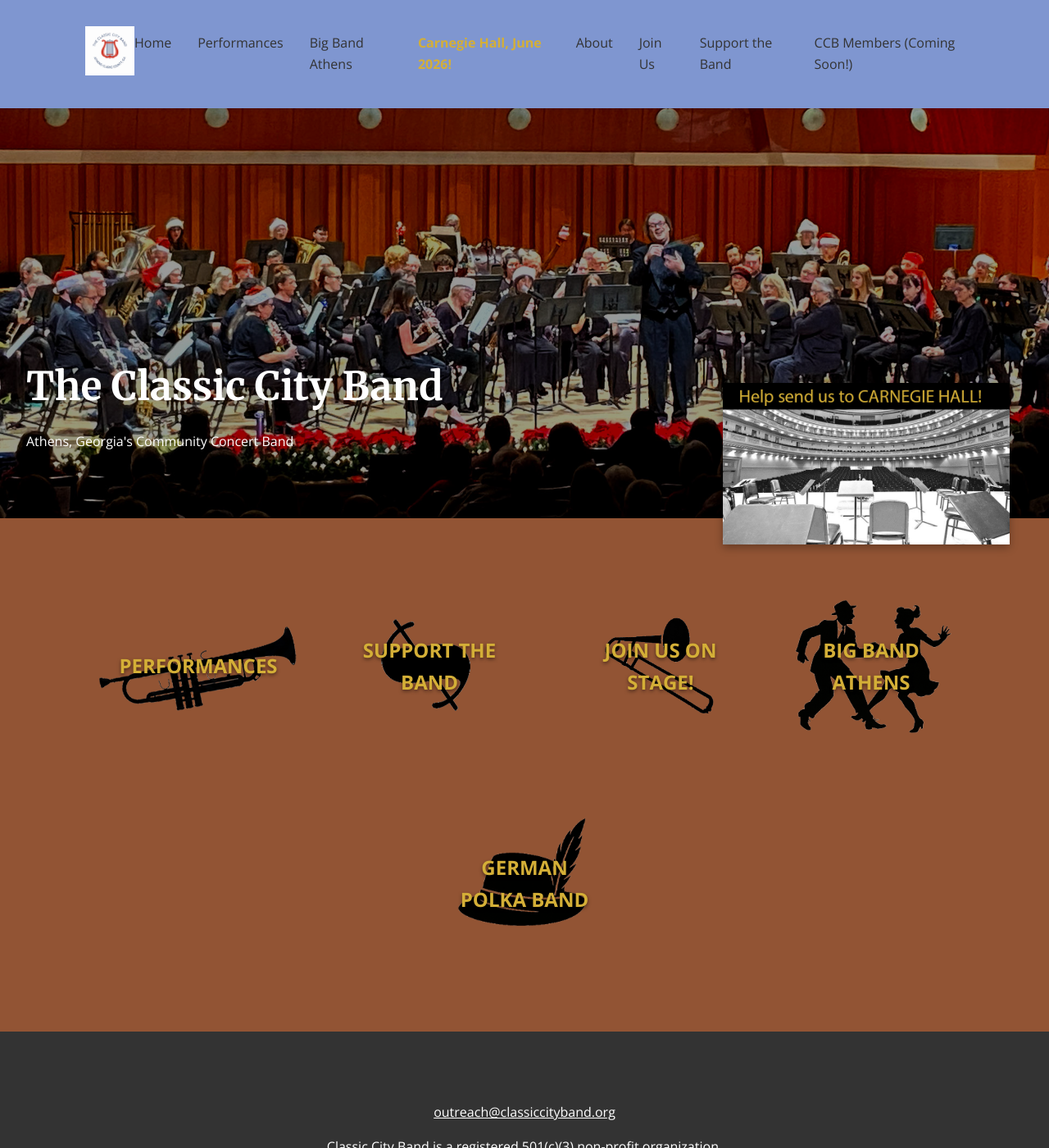
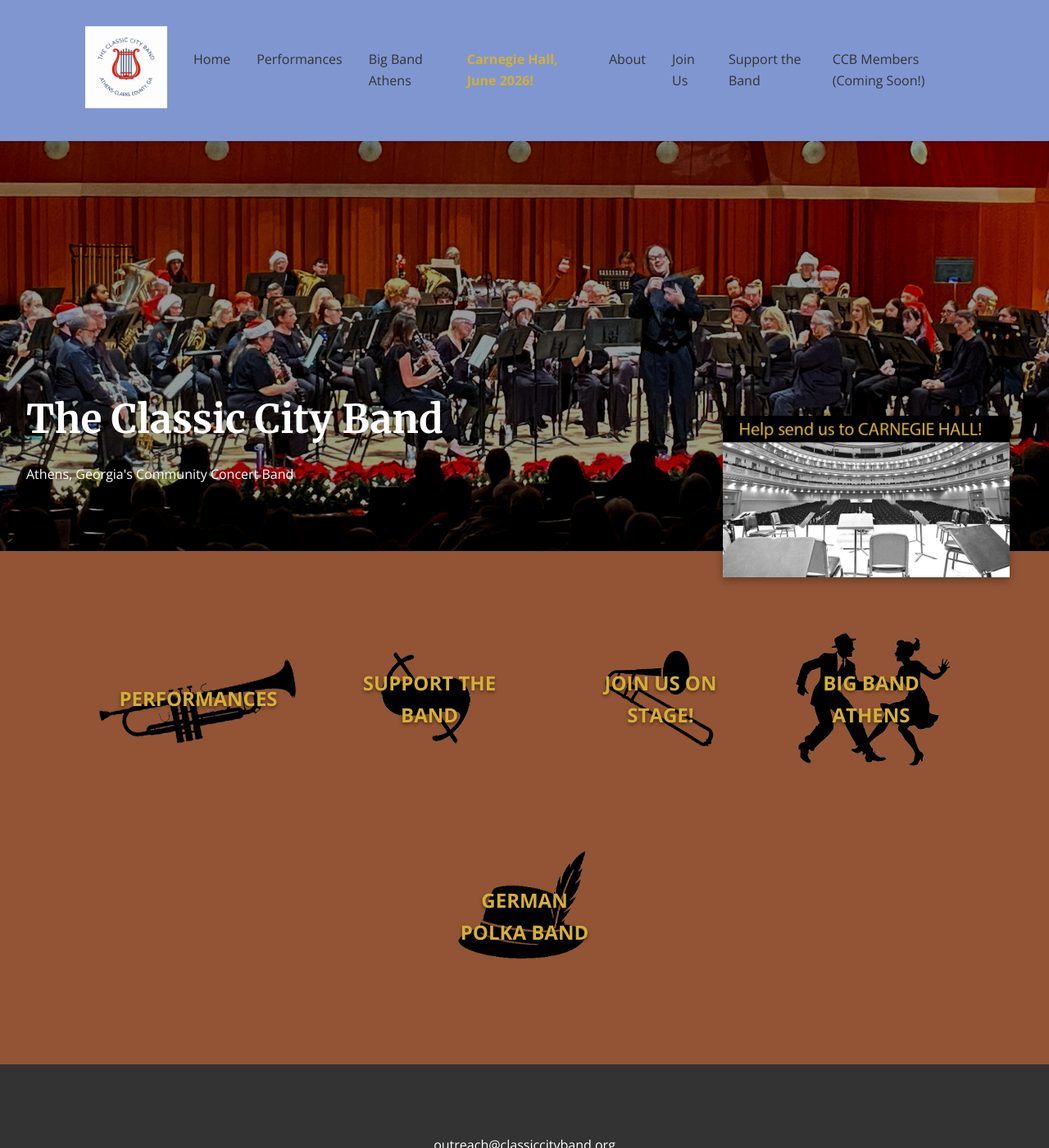
Before and after one commit to webmasterCCB/CCBwebsite, a Jekyll site: the page built from index.html, in a window 1280 px wide and 1400 px high. Shown: the whole window at 82% size. Built offline with Jekyll 4.4.1, drawn with Linux system fonts in a browser that asks for light colours.

Commit message:
Update style.css

```diff
--- a/assets/css/style.css
+++ b/assets/css/style.css
@@ -74,9 +74,10 @@ header {
 }
 
 .header-logo {
-  height: 60px;
+  height: 100px;
   width: auto;
   transition: opacity 0.3s;
+  margin-right: 2rem;
 }
 
 .header-logo:hover {
```
